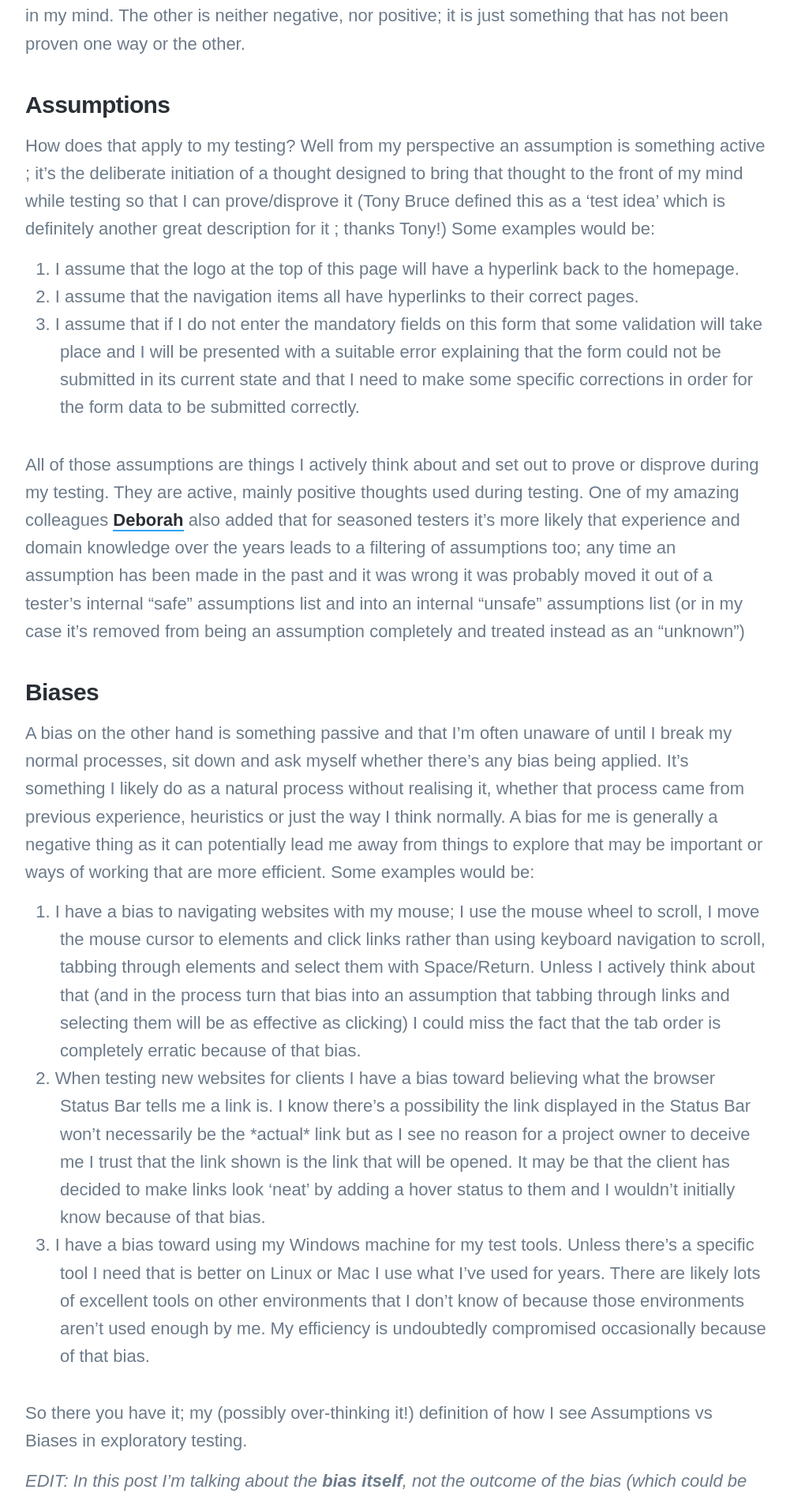
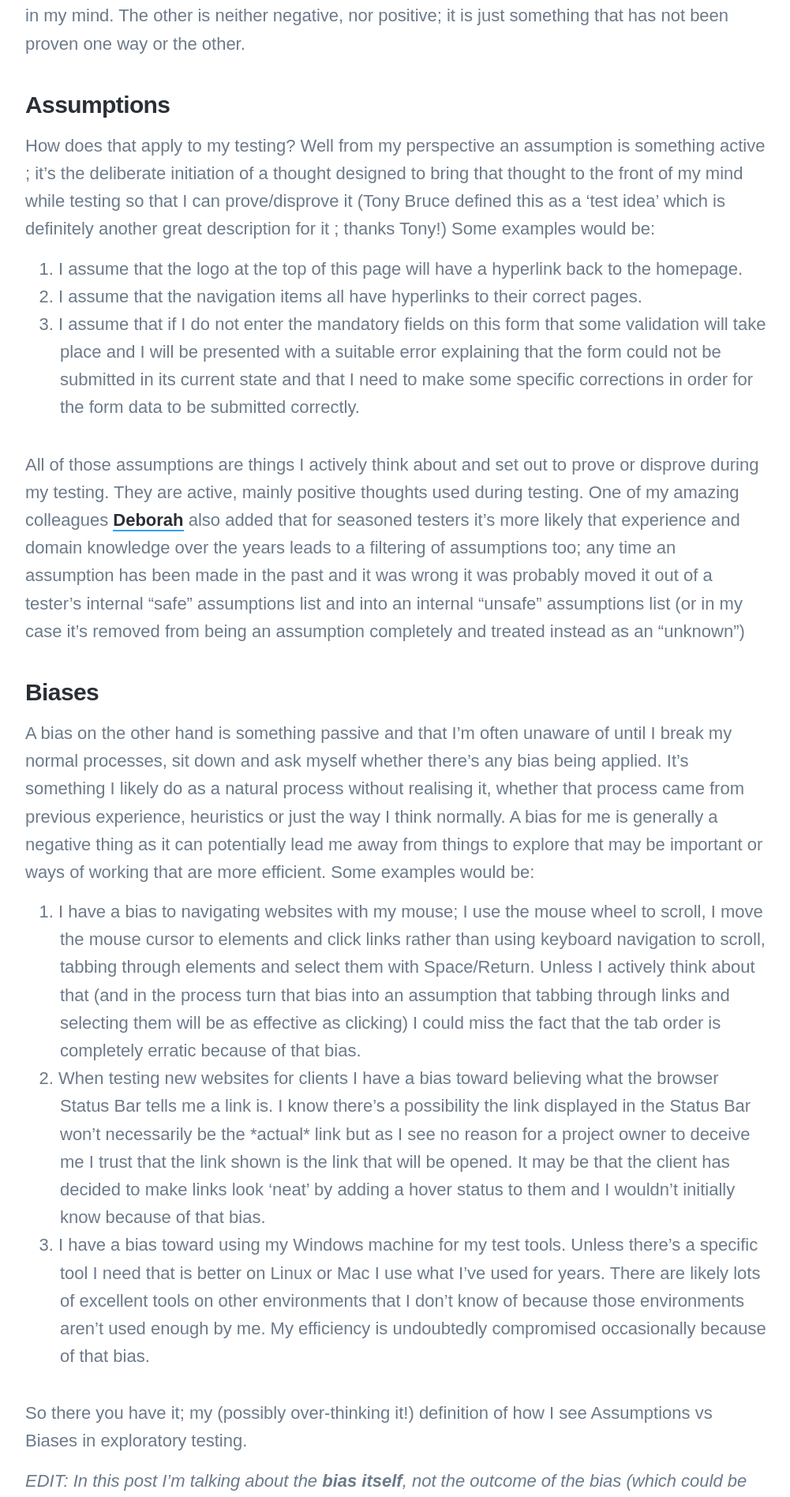
Before and after one commit to TheTestingMuse/thetestingmuse.github.io, a Jekyll site: the page built from _posts/2016-07-31-assumptions-vs-biases.md, in a window 1280 px wide. Shown: the part 1804-3700 px from the top of the page at 79% size, without its empty margins (138-1139 px from the left). Built offline with Jekyll 4.4.1, drawn with Linux system fonts in a browser that asks for light colours; nearby versions of some CDN libraries; some web fonts are replaced.

Commit message:
Blog post tweaks

```diff
--- a/_sass/_basic.scss
+++ b/_sass/_basic.scss
@@ -152,10 +152,16 @@ p, ul, ol {
 	}
 }
 
-ul, ol {
+ul {
 	list-style-position: inside;
 	padding: 0 0 1em 2em;
 	text-indent: -1.4em;
+}
+
+ol {
+	list-style-position: inside;
+	padding: 0 0 1em 2em;
+	text-indent: -1.2em;
 }
 
 blockquote {
```
